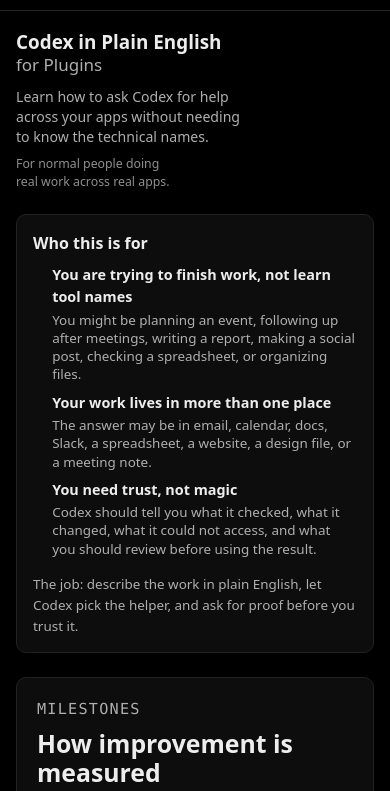
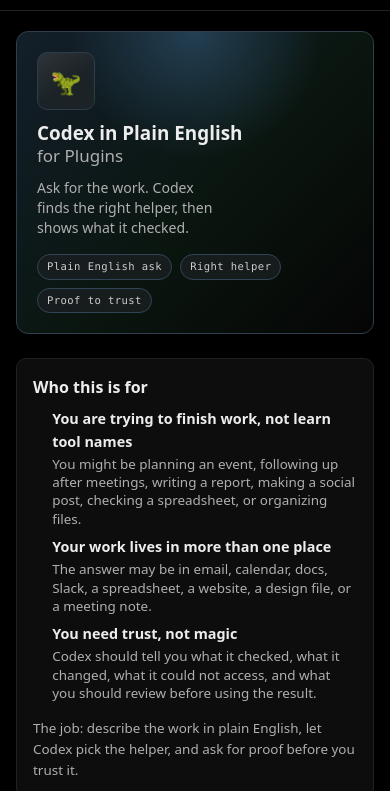
Before and after one commit to daniel-p-green/codex-in-plain-english-for-plugins, a plain HTML site: page plugin-tutorial/index.html in a window 390 px wide. Shown: the part 53-844 px from the top of the page. Drawn offline with Linux system fonts and the light colour scheme; a web font is replaced by a local one.

Commit message:
Refresh plugin course hero

```diff
--- a/plugin-tutorial/index.html
+++ b/plugin-tutorial/index.html
@@ -159,12 +159,17 @@
         <main id="main" class="shell-main">
           <div class="page-container landing-page plugin-course-page">
             <section class="landing-hero" id="overview">
+              <div class="hero-dex-badge" aria-hidden="true">🦖</div>
               <h1>
                 <span class="hero-title-main">Codex in Plain English</span>
                 <span class="hero-title-suffix">for Plugins</span>
               </h1>
-              <p>Learn how to ask Codex for help across your apps without needing to know the technical names.</p>
-              <p class="landing-hero-note">For normal people doing real work across real apps.</p>
+              <p>Ask for the work. Codex finds the right helper, then shows what it checked.</p>
+              <div class="hero-route" aria-label="Plain-English plugin workflow">
+                <span>Plain English ask</span>
+                <span>Right helper</span>
+                <span>Proof to trust</span>
+              </div>
             </section>
 
             <section class="course-clarity" aria-labelledby="course-clarity-title">
--- a/plugin-tutorial/styles.css
+++ b/plugin-tutorial/styles.css
@@ -539,6 +539,14 @@
 .landing-hero {
   text-align: center;
   margin-bottom: var(--space-8);
+  border: 1px solid color-mix(in srgb, var(--blue-200) 20%, var(--border-soft));
+  border-radius: var(--radius-lg);
+  background:
+    radial-gradient(circle at 50% 0%, color-mix(in srgb, var(--blue-200) 24%, transparent), transparent 36%),
+    linear-gradient(135deg, color-mix(in srgb, var(--blue-200) 15%, transparent), color-mix(in srgb, var(--green-300) 8%, transparent) 56%, transparent),
+    var(--surface-25);
+  padding: var(--space-8) var(--space-6);
+  overflow: hidden;
 }
 
 .landing-hero h1 {
@@ -552,6 +560,20 @@
   margin: 0 auto;
 }
 
+.hero-dex-badge {
+  width: 78px;
+  height: 78px;
+  display: grid;
+  place-items: center;
+  margin: 0 auto var(--space-4);
+  border: 1px solid color-mix(in srgb, var(--blue-200) 18%, var(--border-soft));
+  border-radius: var(--radius-md);
+  background:
+    linear-gradient(145deg, rgba(255, 255, 255, 0.08), transparent 54%),
+    color-mix(in srgb, var(--surface-150) 72%, rgba(102, 181, 255, 0.16));
+  font-size: 2.05rem;
+}
+
 .hero-title-main {
   display: inline-block;
   font-weight: 700;
@@ -567,10 +589,10 @@
 .landing-hero p {
   margin-top: var(--space-4);
   color: var(--text-700);
-  font-size: 1.7rem;
-  line-height: 1.15;
+  font-size: 1.42rem;
+  line-height: 1.2;
   letter-spacing: 0;
-  max-width: 54ch;
+  max-width: 42ch;
   margin-left: auto;
   margin-right: auto;
   text-wrap: balance;
@@ -586,6 +608,27 @@
   margin-left: auto;
   margin-right: auto;
   text-wrap: balance;
+}
+
+.hero-route {
+  display: inline-flex;
+  align-items: center;
+  justify-content: center;
+  flex-wrap: wrap;
+  gap: var(--space-2);
+  margin-top: var(--space-5);
+}
+
+.hero-route span {
+  border: 1px solid color-mix(in srgb, var(--blue-200) 24%, var(--border-soft));
+  border-radius: var(--radius-pill);
+  background: color-mix(in srgb, var(--surface-100) 70%, rgba(102, 181, 255, 0.12));
+  color: var(--text-800);
+  padding: 7px 11px;
+  font-family: var(--font-mono);
+  font-size: 0.72rem;
+  line-height: 1.1;
+  letter-spacing: 0.04em;
 }
 
 .course-clarity {
@@ -2452,6 +2495,7 @@
   .landing-hero {
     text-align: left;
     margin-bottom: var(--space-6);
+    padding: var(--space-5);
   }
 
   .landing-hero h1 {
@@ -2465,6 +2509,14 @@
     margin-right: 0;
   }
 
+  .hero-dex-badge {
+    width: 58px;
+    height: 58px;
+    margin-left: 0;
+    margin-bottom: var(--space-3);
+    font-size: 1.55rem;
+  }
+
   .hero-title-suffix {
     white-space: normal;
     font-size: 0.9em;
@@ -2478,6 +2530,16 @@
     max-width: 31ch;
     margin-left: 0;
     margin-right: 0;
+  }
+
+  .hero-route {
+    justify-content: flex-start;
+    margin-top: var(--space-4);
+  }
+
+  .hero-route span {
+    font-size: 0.66rem;
+    padding: 6px 9px;
   }
 
   .landing-hero .landing-hero-note {
```
